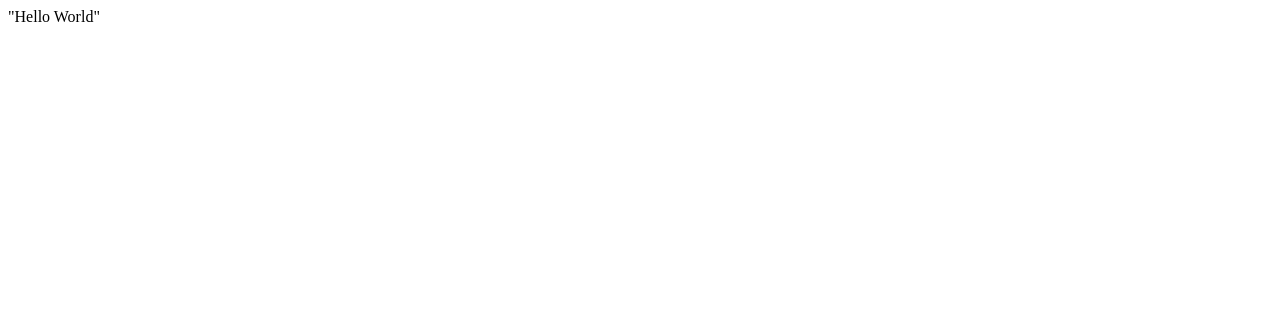
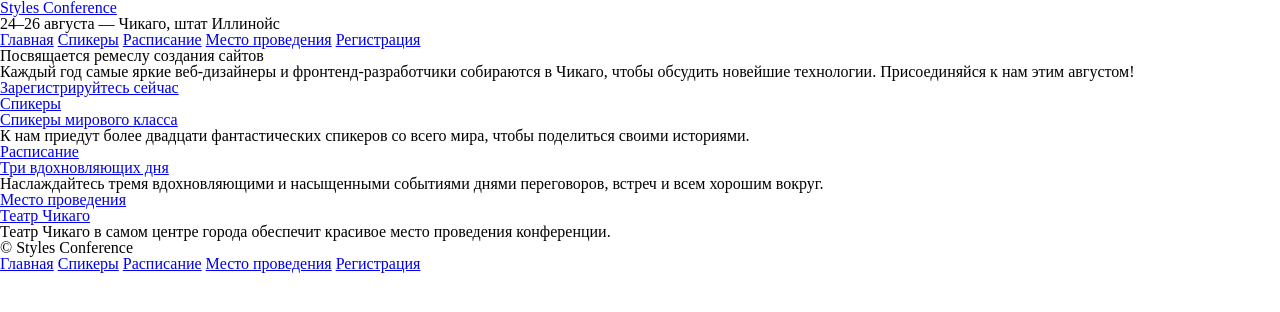
Before and after one commit to konstantin2508/konstantin2508.github.io, a plain HTML site: page index.html in a window 1280 px wide. Drawn offline with Linux system fonts and the light colour scheme.

Commit message:
Initial commit

```diff
--- /dev/null
+++ b/assets/stylesheets/main.css
@@ -0,0 +1,46 @@
+/* http://meyerweb.com/eric/tools/css/reset/ 2. v2.0 | 20110126
+  License: none (public domain)
+*/
+html, body, div, span, applet, object, iframe,
+h1, h2, h3, h4, h5, h6, p, blockquote, pre,
+a, abbr, acronym, address, big, cite, code,
+del, dfn, em, img, ins, kbd, q, s, samp,
+small, strike, strong, sub, sup, tt, var,
+b, u, i, center,
+dl, dt, dd, ol, ul, li,
+fieldset, form, label, legend,
+table, caption, tbody, tfoot, thead, tr, th, td,
+article, aside, canvas, details, embed,
+figure, figcaption, footer, header, hgroup,
+menu, nav, output, ruby, section, summary,
+time, mark, audio, video {
+  margin: 0;
+  padding: 0;
+  border: 0;
+  font-size: 100%;
+  font: inherit;
+  vertical-align: baseline;
+}
+/* HTML5 display-role reset for older browsers */
+article, aside, details, figcaption, figure,
+footer, header, hgroup, menu, nav, section {
+  display: block;
+}
+body {
+  line-height: 1;
+}
+ol, ul {
+  list-style: none;
+}
+blockquote, q {
+  quotes: none;
+}
+blockquote:before, blockquote:after,
+q:before, q:after {
+  content: '';
+  content: none;
+}
+table {
+  border-collapse: collapse;
+  border-spacing: 0;
+}
--- a/index.html
+++ b/index.html
@@ -1 +1,72 @@
-"Hello World"
+<!DOCTYPE html>
+<html lang="ru">
+<head>
+  <meta charset="utf-8">
+  <title>Styles Conference</title>
+  <link rel="stylesheet" href="assets/stylesheets/main.css">
+</head>
+<body>
+
+  <header>
+    <h1>
+      <a href="index.html">Styles Conference</a>
+    </h1>
+    <h3>24&ndash;26 августа &mdash; Чикаго, штат Иллинойс</h3>
+    <nav>
+      <a href="index.html">Главная</a>
+      <a href="speakers.html">Спикеры</a>
+      <a href="schedule.html">Расписание</a>
+      <a href="venue.html">Место проведения</a>
+      <a href="register.html">Регистрация</a>
+    </nav>
+
+  </header>
+
+  <section>
+    <h2>Посвящается ремеслу создания сайтов</h2>
+    <p>Каждый год самые яркие веб-дизайнеры и фронтенд-разработчики собираются в Чикаго,
+       чтобы обсудить новейшие технологии. Присоединяйся к нам этим августом!</p>
+
+    <a href="register.html">Зарегистрируйтесь сейчас</a>
+
+  </section>
+
+  <section>
+    <section>
+	  <a href="speakers.html">
+        <h5>Спикеры</h5>
+        <h3>Спикеры мирового класса</h3>
+	  </a>
+      <p>К нам приедут более двадцати фантастических спикеров со всего мира, чтобы поделиться своими историями.</p>
+    </section>
+  </section>
+
+  <section>
+    <a href="schedule.html">
+      <h5>Расписание</h5>
+      <h3>Три вдохновляющих дня</h3>
+	</a>
+    <p>Наслаждайтесь тремя вдохновляющими и насыщенными событиями днями переговоров, встреч и всем хорошим вокруг.</p>
+  </section>
+
+  <section>
+    <a href="venue.html">
+      <h5>Место проведения</h5>
+      <h3>Театр Чикаго</h3>
+	</a>
+    <p>Театр Чикаго в самом центре города обеспечит красивое место проведения конференции.</p>
+  </section>
+
+  <footer>
+    <small>&copy; Styles Conference</small>
+    <nav>
+      <a href="index.html">Главная</a>
+      <a href="speakers.html">Спикеры</a>
+      <a href="schedule.html">Расписание</a>
+      <a href="venue.html">Место проведения</a>
+      <a href="register.html">Регистрация</a>
+    </nav>
+  </footer>
+
+</body>
+</html>
```
Also changed, not shown: register.html (added, +38 -0 lines), schedule.html (added, +38 -0 lines), speakers.html (added, +38 -0 lines), venue.html (added, +38 -0 lines).
